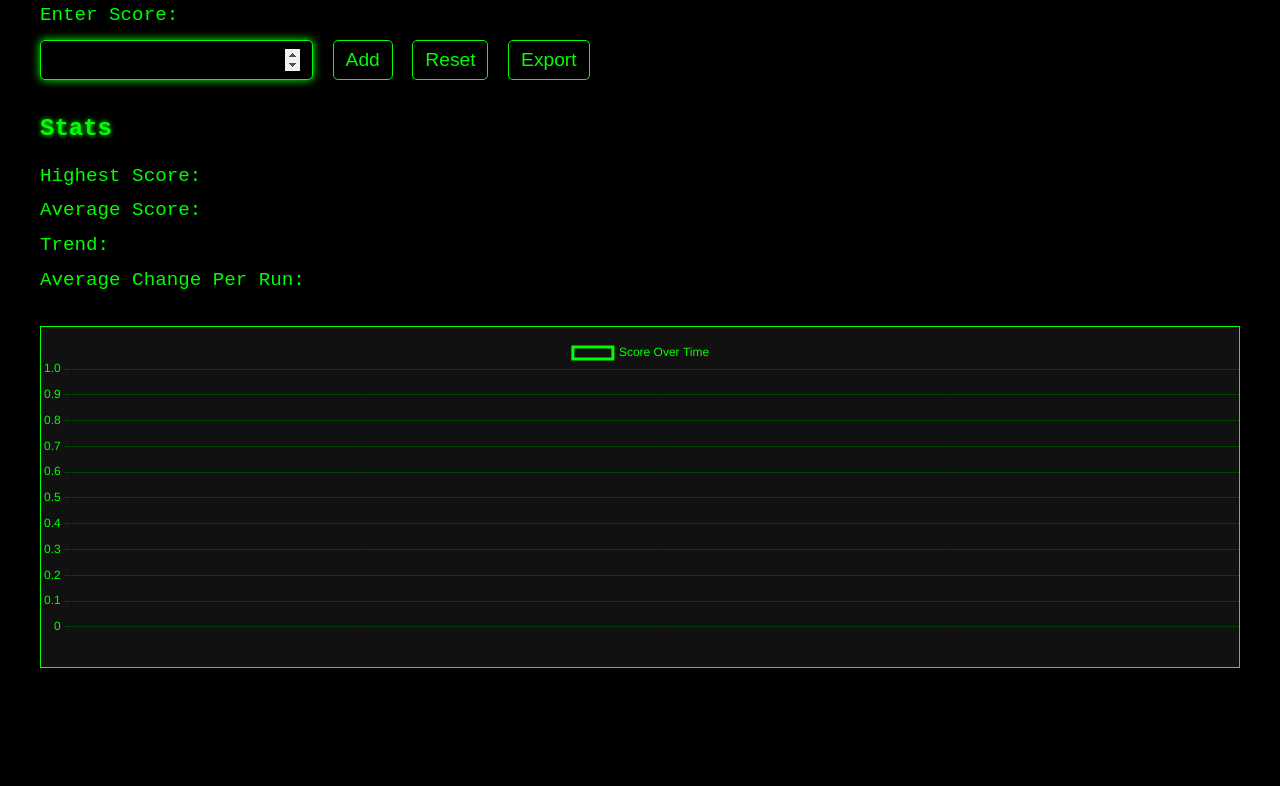
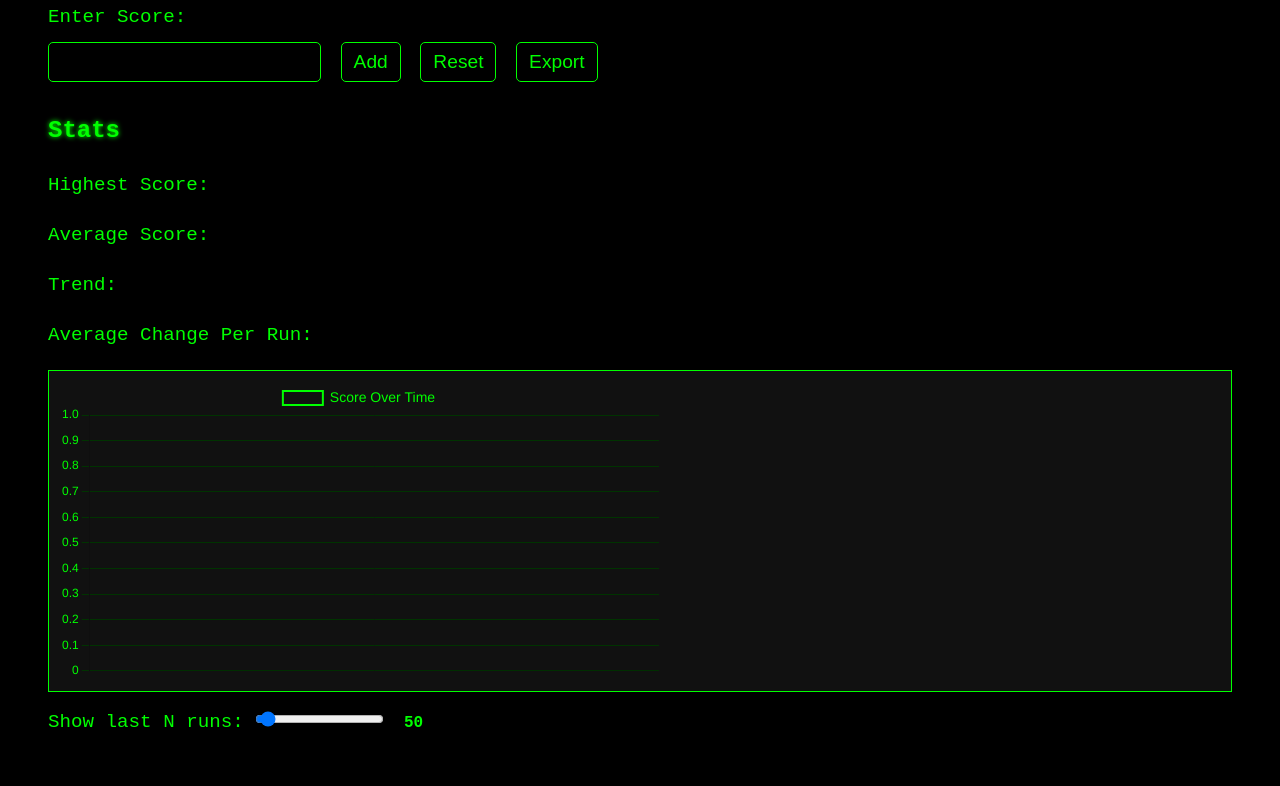
Before and after one commit to Probably-A-Genius/begin, a plain HTML site: page index.html in a window 1280 px wide. Shown: the part 129-915 px from the top of the page. Before the commit the page ends 837 px from the top, so only its background shows below. Drawn offline with nearby package versions, Linux system fonts and the light colour scheme.

Commit message:
Update index.html

```diff
--- a/index.html
+++ b/index.html
@@ -12,17 +12,17 @@
       font-family: 'Courier New', Courier, monospace;
       padding: 40px;
       line-height: 1.6;
-      margin: 0;
+      user-select: none;
     }
     h1, h2 {
       color: #00ff00;
       text-shadow: 0 0 5px #00ff00;
-      margin-bottom: 0.5em;
+      margin-bottom: 10px;
     }
     label, p {
       font-size: 1.2rem;
     }
-    input, button {
+    input[type=number], button {
       font-size: 1.2rem;
       padding: 8px 12px;
       margin: 10px 10px 10px 0;
@@ -30,56 +30,72 @@
       color: #00ff00;
       border: 1px solid #00ff00;
       border-radius: 5px;
-      cursor: pointer;
-      user-select: none;
     }
-    input:focus, button:hover {
+    input[type=number]:focus, button:hover, input[type=range]:focus {
       outline: none;
       box-shadow: 0 0 10px #00ff00;
     }
-    #chartWrapper {
+    #chartContainer {
       overflow-x: auto;
       border: 1px solid #00ff00;
       background-color: #111;
-      margin-top: 30px;
-      padding: 10px 0;
+      padding: 10px;
+      margin-top: 20px;
+      width: 100%;
       max-width: 100%;
-      height: 320px;
+      box-sizing: border-box;
     }
-    #progressChart {
-      display: block;
-      /* width and height will be set via JS for crispness */
+    canvas {
+      /* Make canvas width bigger for many points, height fixed */
+      height: 300px !important;
+      user-select: none;
     }
-    .stats-container p {
-      margin: 4px 0;
+    #sliderContainer {
+      margin-top: 15px;
+      user-select: none;
+    }
+    #showCountValue {
+      font-weight: bold;
+      margin-left: 8px;
     }
   </style>
 </head>
 <body>
   <h1>Hard Mode Progress Tracker</h1>
-
   <label for="score">Enter Score:</label><br />
-  <input type="number" id="score" autocomplete="off" />
+  <input type="number" id="score" />
   <button onclick="addScore()">Add</button>
   <button onclick="resetData()">Reset</button>
   <button onclick="exportData()">Export</button>
 
   <h2>Stats</h2>
-  <div class="stats-container">
-    <p id="highest">Highest Score: </p>
-    <p id="average">Average Score: </p>
-    <p id="trend">Trend: </p>
-    <p id="averageChange">Average Change Per Run: </p>
+  <p id="highest">Highest Score: </p>
+  <p id="average">Average Score: </p>
+  <p id="trend">Trend: </p>
+  <p id="averageChange">Average Change Per Run: </p>
+
+  <div id="chartContainer">
+    <canvas id="progressChart" width="1200"></canvas>
   </div>
 
-  <div id="chartWrapper">
-    <canvas id="progressChart"></canvas>
+  <div id="sliderContainer">
+    <label for="showCount">Show last N runs:</label>
+    <input
+      type="range"
+      id="showCount"
+      min="10"
+      max="1000"
+      value="50"
+      step="1"
+      oninput="updateSliderLabel()"
+      onchange="updateChart()"
+    />
+    <span id="showCountValue">50</span>
   </div>
 
   <script>
     let scores = JSON.parse(localStorage.getItem('scores')) || [];
     let dates = JSON.parse(localStorage.getItem('dates')) || [];
-    let chart;
 
     function saveToLocalStorage() {
       localStorage.setItem('scores', JSON.stringify(scores));
@@ -99,7 +115,6 @@
       updateStats();
       updateChart();
       scoreInput.value = '';
-      scoreInput.focus();
     }
 
     function resetData() {
@@ -112,18 +127,13 @@
     }
 
     function exportData() {
-      if (scores.length === 0) {
-        alert("No data to export.");
-        return;
-      }
-      const data = scores.map((s, i) => `${dates[i]}, ${s}`).join('\n');
+      const data = scores.map((s, i) => `${dates[i]},${s}`).join('\n');
       const blob = new Blob([data], { type: 'text/csv' });
       const url = URL.createObjectURL(blob);
       const a = document.createElement('a');
       a.href = url;
       a.download = 'hard_mode_progress.csv';
       a.click();
-      URL.revokeObjectURL(url);
     }
 
     function updateStats() {
@@ -157,67 +167,76 @@
       document.getElementById('averageChange').textContent = 'Average Change Per Run: ' + avgChange;
     }
 
+    let chart;
     function updateChart() {
+      const showCountInput = document.getElementById('showCount');
+      let showCount = parseInt(showCountInput.value);
+      if (scores.length < showCount) showCount = scores.length;
+
+      const slicedScores = scores.slice(-showCount);
+      const slicedDates = dates.slice(-showCount);
+
+      // Adjust canvas width dynamically to 20px per data point, min 600px max 2400px
+      const newWidth = Math.min(Math.max(showCount * 20, 600), 2400);
       const canvas = document.getElementById('progressChart');
+      canvas.width = newWidth;
+
       const ctx = canvas.getContext('2d');
-
-      // Device Pixel Ratio for sharpness
-      const dpr = window.devicePixelRatio || 1;
-      const width = 1200; // logical width in CSS pixels
-      const height = 300; // logical height in CSS pixels
-
-      canvas.width = width * dpr;
-      canvas.height = height * dpr;
-      canvas.style.width = width + 'px';
-      canvas.style.height = height + 'px';
-
-      ctx.setTransform(dpr, 0, 0, dpr, 0, 0);
-
       if (chart) chart.destroy();
       chart = new Chart(ctx, {
         type: 'line',
         data: {
-          labels: dates,
+          labels: slicedDates,
           datasets: [{
             label: 'Score Over Time',
-            data: scores,
+            data: slicedScores,
             borderColor: '#00ff00',
             backgroundColor: 'transparent',
             tension: 0.2,
             pointRadius: 3,
             pointHoverRadius: 6,
+            borderWidth: 2,
           }]
         },
         options: {
           responsive: false,
+          maintainAspectRatio: false,
           scales: {
             x: {
               ticks: { color: '#00ff00', maxRotation: 45, minRotation: 45 },
-              grid: { color: '#004400' }
+              grid: { color: '#003300' }
             },
             y: {
               ticks: { color: '#00ff00' },
+              grid: { color: '#003300' },
               beginAtZero: true,
-              grid: { color: '#004400' }
+              suggestedMax: Math.max(...slicedScores) + 10
             }
           },
           plugins: {
-            legend: { labels: { color: '#00ff00' } },
+            legend: { labels: { color: '#00ff00', font: { size: 14 } } },
             tooltip: {
               enabled: true,
               backgroundColor: '#002200',
               titleColor: '#00ff00',
-              bodyColor: '#00ff00'
+              bodyColor: '#00ff00',
+              cornerRadius: 5,
+              displayColors: false,
             }
           }
         }
       });
     }
 
-    window.onload = () => {
+    function updateSliderLabel() {
+      const val = document.getElementById('showCount').value;
+      document.getElementById('showCountValue').textContent = val;
+    }
+
+    window.onload = function () {
+      updateSliderLabel();
       updateStats();
       updateChart();
-      document.getElementById('score').focus();
     };
   </script>
 </body>
```
